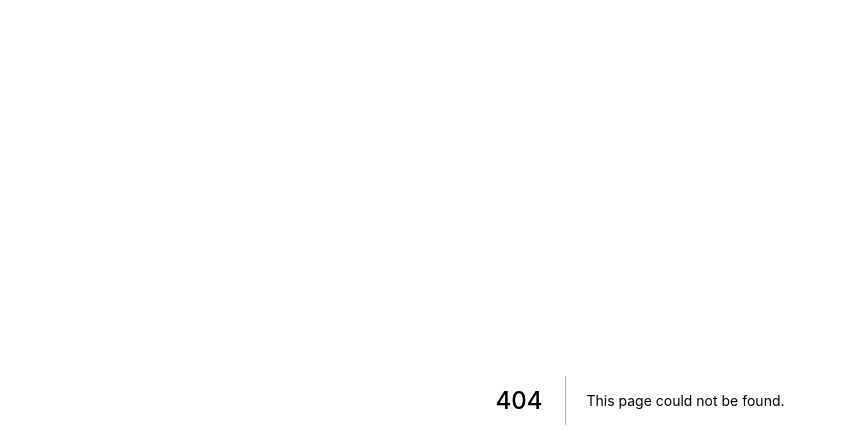
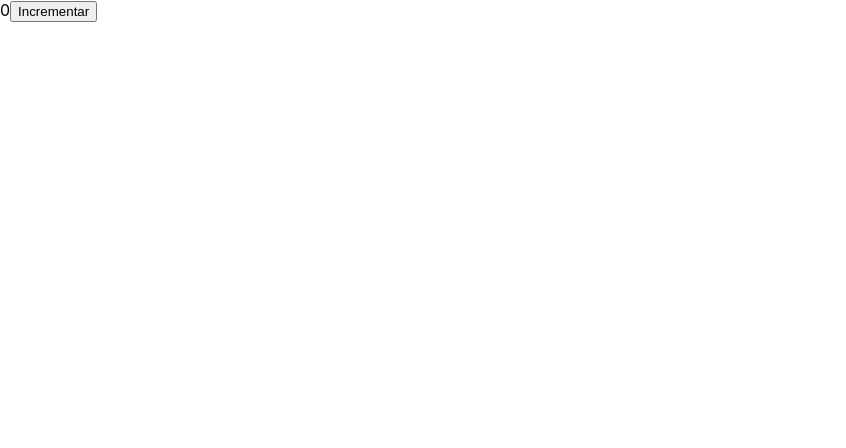
Before and after one commit to HugoLc/masterclass, a Next.js app in the folder fundamentos/: page /estado in a window 1280 px wide. Before the commit this address had no page. Shown: the top 448 px of the page, without its empty margins (0-846 px from the left). Built offline with nearby package versions, Linux system fonts and the light colour scheme.

Commit message:
usando hook de estado useState

```diff
--- /dev/null
+++ b/fundamentos/src/pages/estado.jsx
@@ -0,0 +1,15 @@
+import { useState } from "react"
+
+export default function Estado(){
+    const [numero, setNumero] = useState(0)
+    const incrementar = () => {
+        setNumero(numero + 1);
+    }
+
+    return (
+        <>
+            <span>{numero}</span>
+            <button onClick={incrementar}>Incrementar</button>
+        </>
+    )
+}
```
